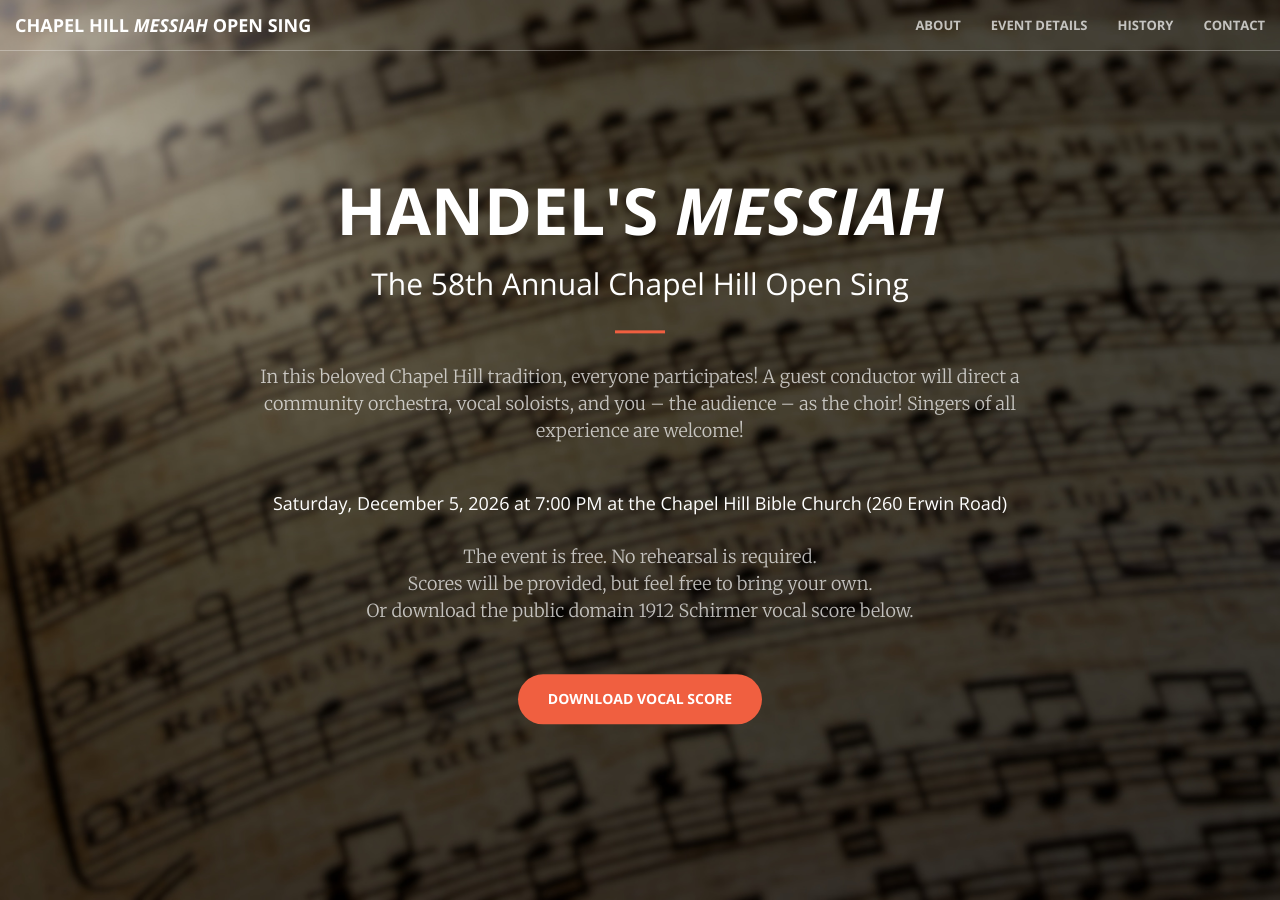
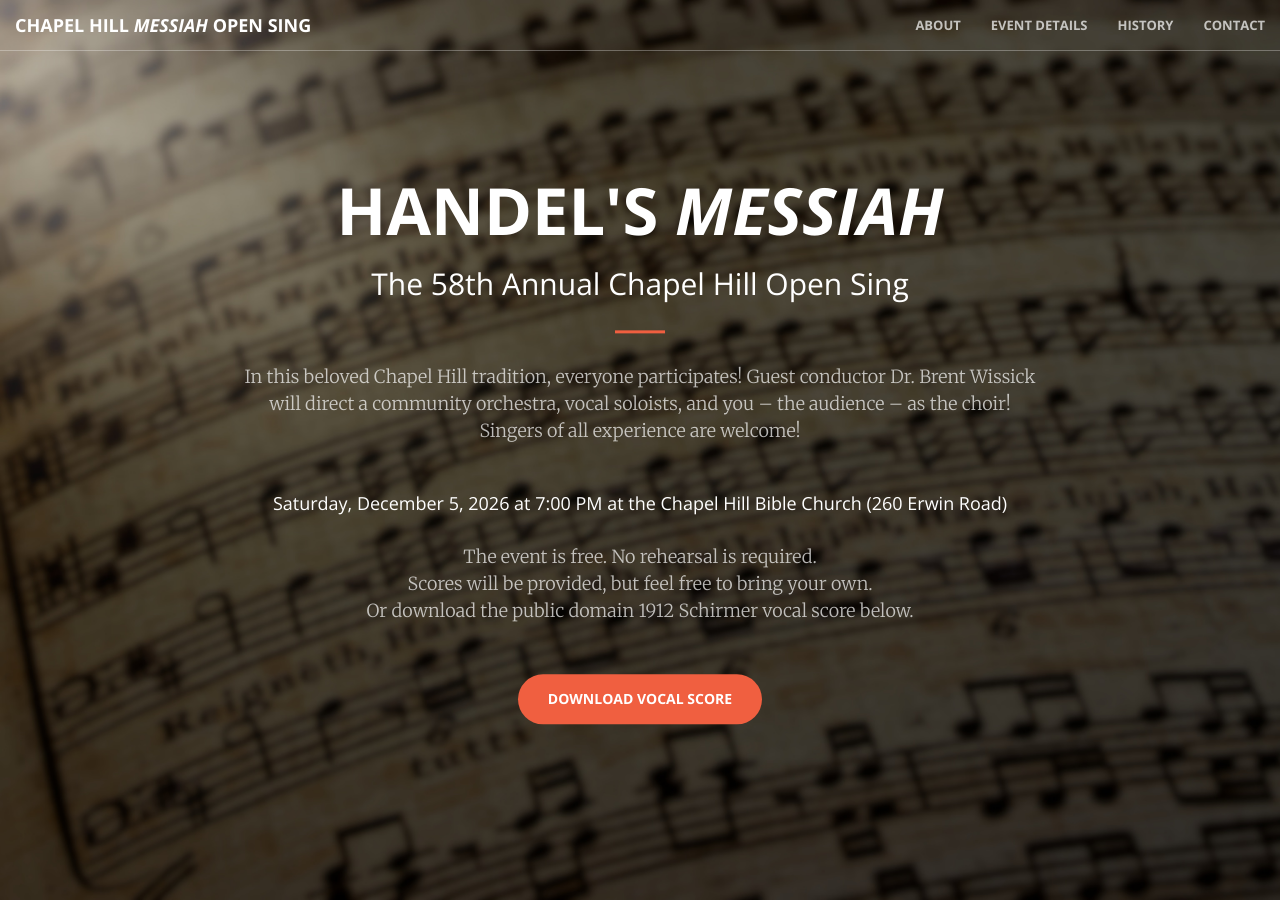
Before and after one commit to chapelhillmessiah/chapelhillmessiah.github.io, a Jekyll site: the page built from index.html, in a window 1280 px wide and 900 px high. Built offline with Jekyll 4.4.1, drawn with Linux system fonts in a browser that asks for light colours.

Commit message:
Name Dr. Brent Wissick as 2026 guest conductor
Co-Authored-By: Claude Opus 5.5 <noreply@anthropic.com>

```diff
--- a/_includes/event-banner.html
+++ b/_includes/event-banner.html
@@ -5,7 +5,7 @@
             <h1>Handel's <i>Messiah</i></h1>
             <h2>The 58th Annual Chapel Hill Open Sing</h2>
             <hr>
-            <p>In this beloved Chapel Hill tradition, everyone participates! A guest conductor will direct a community orchestra, vocal soloists, and you – the audience – as the choir! Singers of all experience are welcome!</p>
+            <p>In this beloved Chapel Hill tradition, everyone participates! Guest conductor Dr. Brent Wissick will direct a community orchestra, vocal soloists, and you – the audience – as the choir! Singers of all experience are welcome!</p>
             <h4>Saturday, December 5, 2026 at 7:00 PM at the Chapel Hill Bible Church (260 Erwin Road)</h4>
             <br>
             <p>
```
